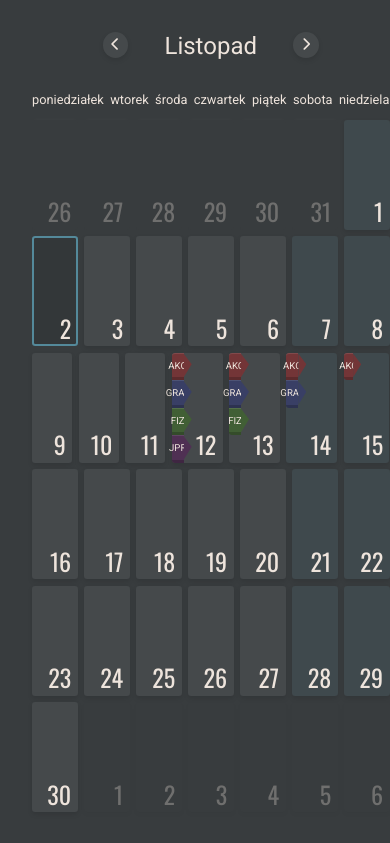
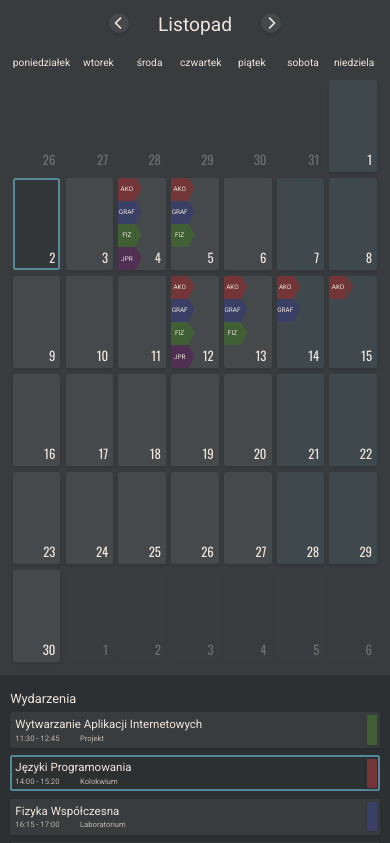
Before and after one commit to Dokanix/Calendar-Demo, a plain HTML site: page index.html in a window 390 px wide. Shown: the top 843 px of the page. Drawn offline with nearby package versions, Linux system fonts and the light colour scheme.

Commit message:
Make mobile friendly

```diff
--- a/index.html
+++ b/index.html
@@ -84,11 +84,24 @@
                 <div class="day__number">3</div>
               </div>
               <div class="calendar__day" tabindex="0">
-                <div class="events"></div>
+                <div class="events">
+                  <ul class="events__list">
+                    <li class="events__item events__item--exam">AKO</li>
+                    <li class="events__item events__item--lab">GRAF</li>
+                    <li class="events__item events__item--project">FIZ</li>
+                    <li class="events__item events__item--other">JPR</li>
+                  </ul>
+                </div>
                 <div class="day__number">4</div>
               </div>
               <div class="calendar__day" tabindex="0">
-                <div class="events"></div>
+                <div class="events">
+                  <ul class="events__list">
+                    <li class="events__item events__item--exam">AKO</li>
+                    <li class="events__item events__item--lab">GRAF</li>
+                    <li class="events__item events__item--project">FIZ</li>
+                  </ul>
+                </div>
                 <div class="day__number">5</div>
               </div>
               <div class="calendar__day" tabindex="0">
--- a/style.css
+++ b/style.css
@@ -213,10 +213,8 @@ body {
   justify-content: center;
   align-items: center;
   height: 25%;
-  width: 50%;
+  width: 45%;
   position: relative;
-  border-top: 0.1rem solid rgba(255, 255, 255, 0.1);
-  border-bottom: 0.4rem solid rgba(0, 0, 0, 0.2);
   transition: all 0.2s;
 }
 
@@ -257,6 +255,7 @@ body {
   height: 100%;
   width: 1rem;
   clip-path: polygon(0 0, 100% 45%, 0 100%);
+  filter: drop-shadow(0px 20px 20px rgba(130, 130, 130, 1));
 }
 
 .day__number {
@@ -266,7 +265,9 @@ body {
   text-align: right;
   line-height: 1;
   display: flex;
+  width: 20%;
   align-items: flex-end;
+  justify-content: flex-end;
   font-family: "Oswald", sans-serif;
   user-select: none;
 }
@@ -289,7 +290,7 @@ body {
 /* EXTENSION */
 
 .app__extension {
-  width: 30%;
+  width: 27%;
   display: flex;
   flex-direction: column;
   justify-content: stretch;
@@ -303,7 +304,7 @@ body {
 
 .events__header {
   color: var(--color-font-light);
-  font-size: 3rem;
+  font-size: 2rem;
   font-family: "Roboto", sans-serif;
   font-weight: normal;
   margin-bottom: 1rem;
@@ -315,7 +316,7 @@ body {
 }
 
 .events-list__item {
-  padding: 0.8rem;
+  padding: 0.8rem 2.8rem 0.8rem 0.8rem;
   padding-bottom: 0.8rem;
   background-color: var(--color-medium);
   border-radius: 0.4rem;
@@ -440,7 +441,7 @@ body {
   list-style: none;
   text-decoration: underline;
   font-size: 1.4rem;
-  color: var(--color-font-gray);
+  color: var(--color-primary);
   margin-bottom: 1rem;
 }
 
@@ -489,11 +490,64 @@ body {
 
   .app__calendar {
     padding: 4rem;
+    padding-top: 2.4rem;
+  }
+
+  .calendar__month {
+    margin-bottom: 3.2rem;
+  }
+
+  .app__events {
+    padding-top: 2.4rem;
   }
 }
 
-@media only screen and (max-width: 75rem) {
+@media only screen and (max-width: 90rem) {
+  html {
+    font-size: 56.25%;
+  }
+}
+
+@media only screen and (max-width: 82rem) {
   html {
     font-size: 50%;
   }
 }
+
+@media only screen and (max-width: 50rem) {
+  .app {
+    flex-direction: column;
+    max-height: none;
+    overflow: visible;
+  }
+
+  .app__calendar {
+    min-height: 80vh;
+    padding: 2rem;
+  }
+
+  .app__extension {
+    display: flex;
+    flex-direction: row;
+    width: 100%;
+  }
+
+  .events__list {
+    font-size: 1rem;
+  }
+}
+
+@media only screen and (max-width: 35rem) {
+  .app__extension {
+    flex-direction: column;
+  }
+
+  html {
+    font-size: 40%;
+  }
+
+  .day__number {
+    font-size: 2rem;
+    width: 10%;
+  }
+}
```
